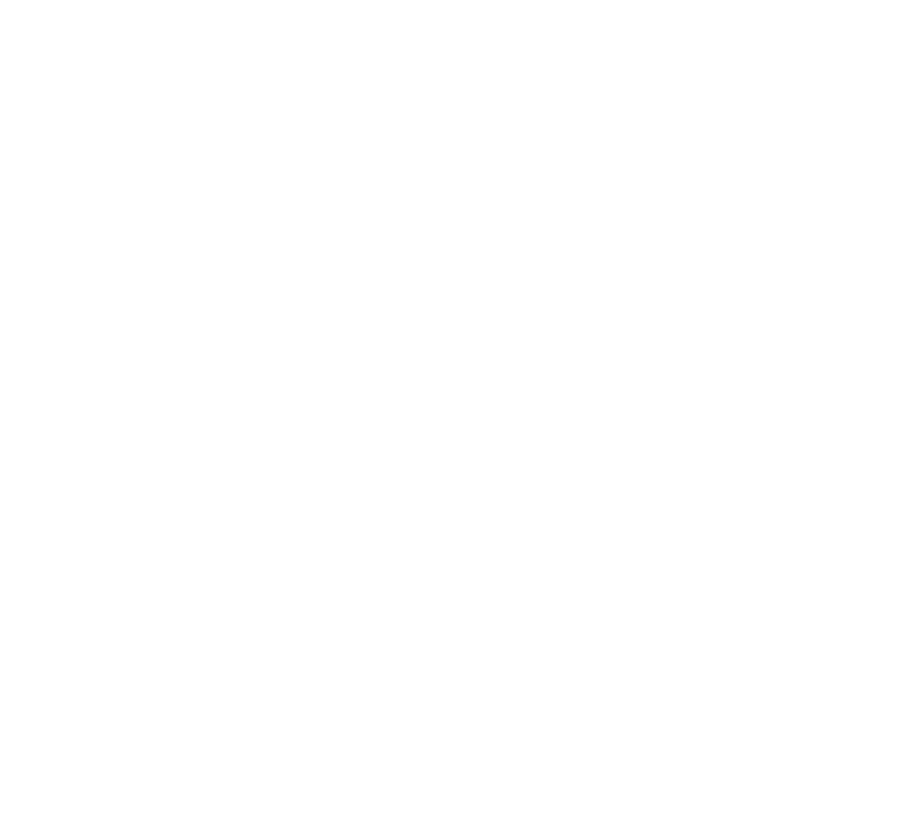
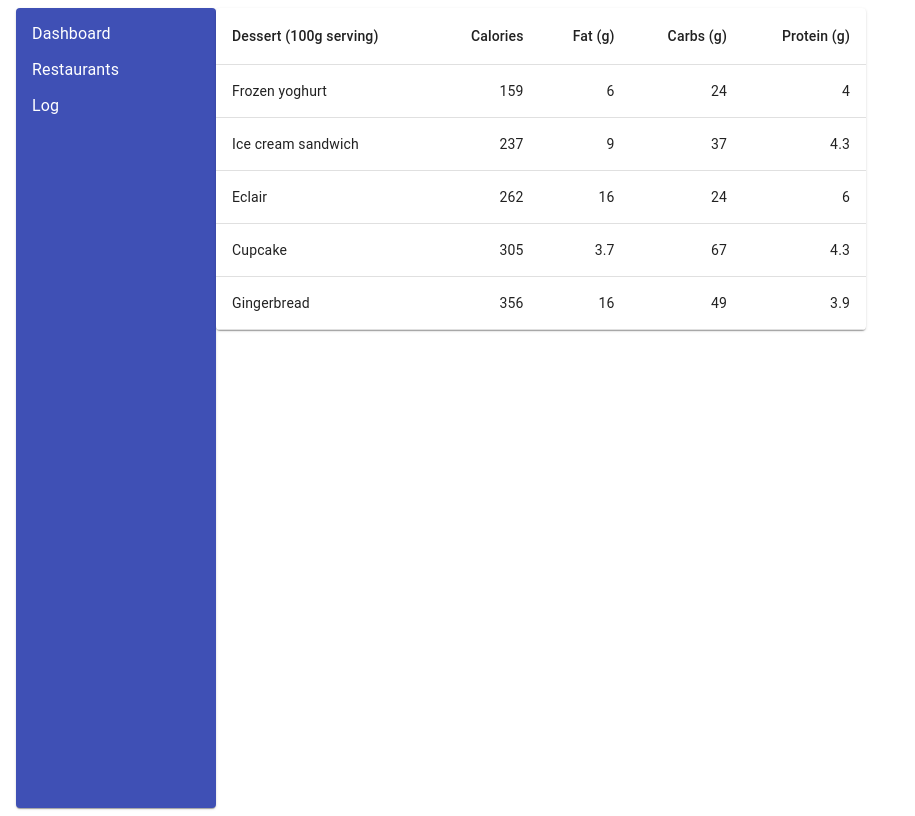
Before and after one commit to mrpodkalicki/ClickPayEatApp, a React (Create React App) app in the folder adminApp/client/: page /restaurants in a window 1280 px wide. Shown: the whole page, without its empty margins (0-915 px from the left). Built offline with nearby package versions, Linux system fonts and the light colour scheme.

Commit message:
Add signOut feature.

```diff
--- a/adminApp/client/src/Routes.tsx
+++ b/adminApp/client/src/Routes.tsx
@@ -1,12 +1,23 @@
 import React from 'react';
-import { Switch, Route } from 'react-router-dom';
+import {Switch, Route, Redirect, Router} from 'react-router-dom';
+import {createBrowserHistory} from 'history';
+import  Home  from './pages/Home.page/home';
+import Dashboard from './pages/Dashboard.page/dashboard';
+import Restaurants from "./pages/Restaurants.page/restaurant";
+import SideBar from "./components/SideBar.component/sideBar";
+import Login from "./components/Form/login.component";
 
-import  Home  from './pages/home';
-import Dashboard from "./pages/dashboard";
+const history = createBrowserHistory();
+export const Routes = () => (
+    <Router history={history}>
+        <Switch>
+            <Redirect  exact from="/" to="/signIn" />
+            <Route exact path="/signIn"   component={Login} />
+            <SideBar>
+                <Route exact path="/dashboard" component={Home} />
+                <Route exact path="/restaurants" component={Restaurants} />
+            </SideBar>
+        </Switch>
+    </Router>
 
-export const Routes = () => (
-    <Switch>
-        <Route path="/" exact component={Home} />
-        <Route path="/dashboard" exact component={Dashboard} />
-    </Switch>
 );
--- a/adminApp/client/src/components/Form/login.component.tsx
+++ b/adminApp/client/src/components/Form/login.component.tsx
@@ -1,13 +1,13 @@
-import React from 'react';
+import React, {useContext} from 'react';
+import { useHistory } from "react-router-dom";
 import { Redirect } from 'react-router-dom';
 import { createStyles, makeStyles, Theme } from '@material-ui/core/styles';
 import Button  from '@material-ui/core/Button';
 import { Formik, Form as FormikForm, Field as FormikField, ErrorMessage as FormikErrorMessage } from 'formik';
 import * as Yup from "yup";
 import styled, { css } from 'styled-components';
-import {API} from '../../utilities/API';
-import {useSignInActions,useSignInState } from '../../store/sigIn'
-const axios = require('axios');
+import {useSignInActions, useSignInState } from '../../store/sigIn'
+
 
 
 
@@ -78,7 +78,7 @@ const SignupSchema = Yup.object().shape({
 });
 
 const Login = () => {
-
+    const history = useHistory();
     const classes = useStyles();
 
     const  signInResponse = useSignInState();
@@ -86,13 +86,17 @@ const Login = () => {
 
 
     if(signInResponse.status === 'success'){
-        return <Redirect to="/dashboard" />;
-    }
-    if (signInResponse.status === 'loading'){
+        return (
+            <div>
+                <Redirect to="/dashboard" />
+            </div>
+        )
+    }if (signInResponse.status === 'loading'){
         return <p>logowanie</p>
     }else {
         return (
             <div className={classes.root}>
+                <p>WELCOME TO CLIC PAY EAT </p>
                 <Formik
                     initialValues={{
                         email: '',
@@ -117,8 +121,6 @@ const Login = () => {
                     )}
                 </Formik>
             </div>
-
-
         );
     }
 }
--- /dev/null
+++ b/adminApp/client/src/components/SideBar.component/sideBar.css
@@ -0,0 +1,14 @@
+.container{
+    display: flex;
+    flex-direction: row;
+}
+
+.menu-list__item__link{
+    color: white;
+    text-decoration: none;
+}
+
+a {
+    text-decoration: none;
+    color: white;
+}
--- /dev/null
+++ b/adminApp/client/src/components/SideBar.component/sideBar.tsx
@@ -0,0 +1,50 @@
+import React from 'react';
+import Box from '@material-ui/core/Box';
+import Paper from '@material-ui/core/Paper';
+import MenuItem from '@material-ui/core/MenuItem';
+import MenuList from '@material-ui/core/MenuList';
+import { createStyles, makeStyles, Theme } from '@material-ui/core/styles';
+import { Link } from 'react-router-dom';
+import './sideBar.css'
+
+const useStyles = makeStyles((theme: Theme) =>
+    createStyles({
+        root: {
+            display: 'flex',
+        },
+        paper: {
+            width: 200,
+            height: '100vh',
+            backgroundColor:'#3f50b5',
+            color: 'white'
+
+        },
+    }),
+);
+
+
+
+const  SideBar = ({children}: any) => {
+    const classes = useStyles();
+    return (
+        <Box component="span" m={1} className={'container'}>
+            <Paper className={classes.paper}>
+                <MenuList>
+                    <MenuItem>
+                        <Link className={'menu-list__item__link'} to="/dashboard">Dashboard</Link>
+                    </MenuItem>
+                    <MenuItem>
+                        <Link className={'menu-list__item__link'} to="/restaurants">Restaurants</Link>
+                    </MenuItem>
+                    <MenuItem >
+                        <a href={'/signIn'}>
+                            Log
+                        </a>
+                    </MenuItem>
+                </MenuList>
+            </Paper>
+            <div>{children}</div>
+        </Box>
+    )
+}
+export default SideBar;
--- /dev/null
+++ b/adminApp/client/src/context/signInAuth.ts
@@ -0,0 +1,4 @@
+import React,  { ReactNode } from 'react';
+
+
+export const signInAuth = React.createContext(false);
--- /dev/null
+++ b/adminApp/client/src/pages/Dashboard.page/dashboard.tsx
@@ -0,0 +1,13 @@
+import React from 'react';
+import SideBar from '../../components/SideBar.component/sideBar'
+import Button from "@material-ui/core/Button";
+import {ErrorMessage, Field, Form} from "../../components/Form/login.component";
+function Dashboard() {
+    return (
+        <div>
+           <p>Dashboard</p>
+        </div>
+    );
+}
+
+export default Dashboard;
--- /dev/null
+++ b/adminApp/client/src/pages/Home.page/home.tsx
@@ -0,0 +1,12 @@
+import React, {useState} from 'react';
+
+function Home() {
+
+    return (
+        <div>
+            Home
+        </div>
+    );
+}
+
+export default Home;
--- /dev/null
+++ b/adminApp/client/src/pages/Restaurants.page/restaurant.css
@@ -0,0 +1,3 @@
+.rest{
+    border: solid red;
+}
--- /dev/null
+++ b/adminApp/client/src/pages/Restaurants.page/restaurant.tsx
@@ -0,0 +1,61 @@
+import React from 'react';
+import { makeStyles } from '@material-ui/core/styles';
+import Table from '@material-ui/core/Table';
+import TableBody from '@material-ui/core/TableBody';
+import TableCell from '@material-ui/core/TableCell';
+import TableContainer from '@material-ui/core/TableContainer';
+import TableHead from '@material-ui/core/TableHead';
+import TableRow from '@material-ui/core/TableRow';
+import Paper from '@material-ui/core/Paper';
+import {withRouter} from "react-router";
+
+const useStyles = makeStyles({
+    table: {
+        minWidth: 650,
+    },
+});
+function createData(name: string, calories: number, fat: number, carbs: number, protein: number) {
+    return { name, calories, fat, carbs, protein };
+}
+
+const rows = [
+    createData('Frozen yoghurt', 159, 6.0, 24, 4.0),
+    createData('Ice cream sandwich', 237, 9.0, 37, 4.3),
+    createData('Eclair', 262, 16.0, 24, 6.0),
+    createData('Cupcake', 305, 3.7, 67, 4.3),
+    createData('Gingerbread', 356, 16.0, 49, 3.9),
+];
+
+const Restaurants = () => {
+    const classes = useStyles();
+    return (
+        <TableContainer component={Paper}>
+            <Table className={classes.table} aria-label="simple table">
+                <TableHead>
+                    <TableRow>
+                        <TableCell>Dessert (100g serving)</TableCell>
+                        <TableCell align="right">Calories</TableCell>
+                        <TableCell align="right">Fat&nbsp;(g)</TableCell>
+                        <TableCell align="right">Carbs&nbsp;(g)</TableCell>
+                        <TableCell align="right">Protein&nbsp;(g)</TableCell>
+                    </TableRow>
+                </TableHead>
+                <TableBody>
+                    {rows.map((row) => (
+                        <TableRow key={row.name}>
+                            <TableCell component="th" scope="row">
+                                {row.name}
+                            </TableCell>
+                            <TableCell align="right">{row.calories}</TableCell>
+                            <TableCell align="right">{row.fat}</TableCell>
+                            <TableCell align="right">{row.carbs}</TableCell>
+                            <TableCell align="right">{row.protein}</TableCell>
+                        </TableRow>
+                    ))}
+                </TableBody>
+            </Table>
+        </TableContainer>
+    );
+}
+
+export default Restaurants;
--- a/adminApp/client/src/pages/dashboard.tsx
+++ /dev/null
@@ -1,11 +0,0 @@
-import React from 'react';
-
-function Dashboard() {
-    return (
-        <div>
-            Dasbord
-        </div>
-    );
-}
-
-export default Dashboard;
--- a/adminApp/client/src/pages/home.tsx
+++ /dev/null
@@ -1,12 +0,0 @@
-import React from 'react';
-import Login from  '../components/Form/login.component'
-
-function Home() {
-    return (
-        <div>
-            <Login/>
-        </div>
-    );
-}
-
-export default Home;
```
Also changed, not shown: adminApp/client/src/hooks/useAuth.ts (added, +8 -0 lines).
